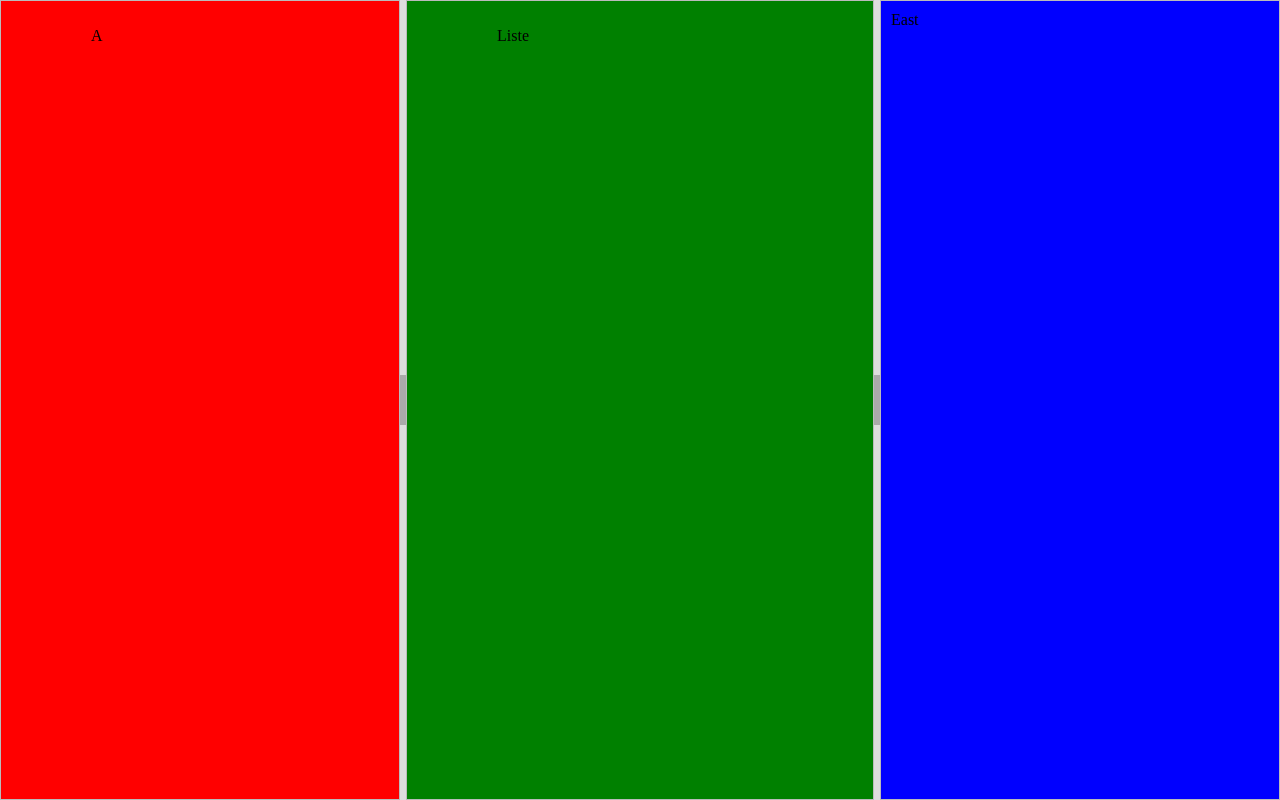
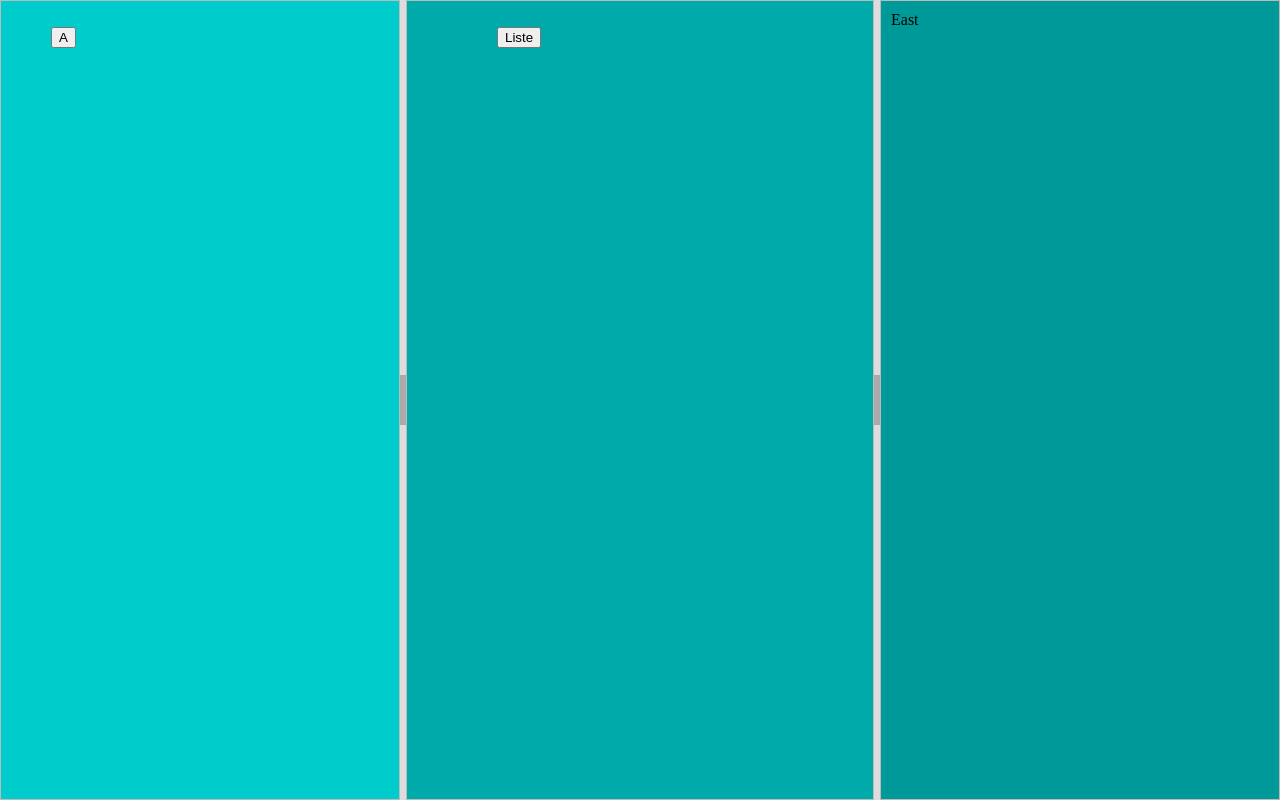
Before and after one commit to COMU/gramafon, a Django app: page /gramafon/ in a window 1280 px wide. Run offline with Django 3.2, Linux system fonts and the light colour scheme; parts of the project's set-up code (start-up, migrations or seed data) failed here and were passed over.

Commit message:
Added cilck and toggle method song list related #20

```diff
--- a/web/templates/homepage.html
+++ b/web/templates/homepage.html
@@ -14,6 +14,9 @@
 		$("#" + alphabet[0]).click(function(){
 			$("." + alphabet[0]).toggle(1000);
 		});
+		$("#List").click(function(){
+                        $(".List").toggle(1000);
+                });
 
 
 
@@ -28,7 +31,7 @@
 				for (var i=0; i<currentobj.length; i++){ //objects dizinine bakıyor, isimleri yazdırıyor
 					for(var j=0; j<=26; j++){ //sıralama için
 					if (currentobj[i].title != "" && (currentobj)[i].title[0].toUpperCase() == alphabet[j]){
-						$('.' + alphabet[j]).append('<li id='+currentobj[i].title+'>' + (obj.objects)[i].title + ' </li>');
+						$('.' + alphabet[j]).append('<li id='+currentobj[i].title+'> <button>' + (obj.objects)[i].title + '</button> </li>');
 
 					}
 
@@ -41,7 +44,7 @@
 				for(var j=0; j<=26; j++){
 					$("ul." + alphabet[j]+ " li").click(function(){ //albüme tıklayınca tıklananı ekliyor
  						var te = $(this).text();
- 						$('.L').append('<li>' + te + ' </li>');
+ 						$('.List').append('<li> <button>' + te + '</button> </li>');
 					});
 				}
 			}
@@ -66,13 +69,13 @@
 		background: #AAA;
 	}
 	.ui-layout-west {
-		background: red;
+		background: #00CCCC;
 	}
 	.ui-layout-east {
-		background: blue;
+		background: #009999;
 	}
 	.ui-layout-center {
-		background: green;
+		background: #00AAAA;
 	}
 
 	.A{
@@ -84,15 +87,15 @@
 <body>
 	<div class="ui-layout-west">
 	<ul>
-	<ul id="A">A</ul>
+	<button id="A">A</button>
 	<ul class="A"></ul>
 	</ul>
 
 	</div>
 	<div class="ui-layout-center">
 	<ul>
-	<ul class="L">Liste</ul>
-
+	<ul id="List"><button>Liste</button></ul>
+	<ul class="List"></ul>
 	</ul>
 	</div>
 	<div class="ui-layout-east">East</div>
```
